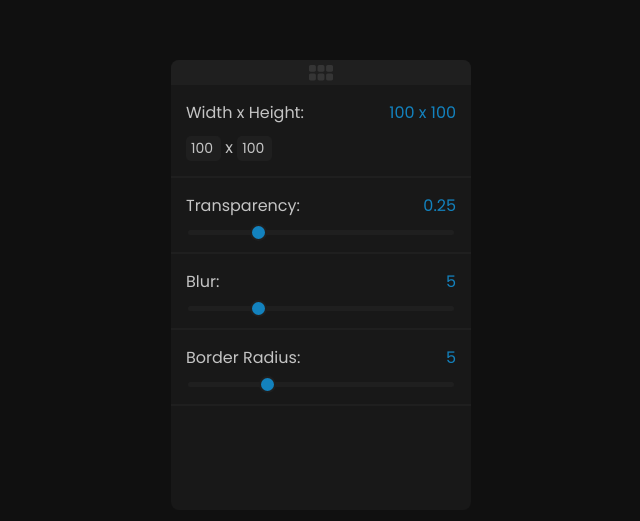
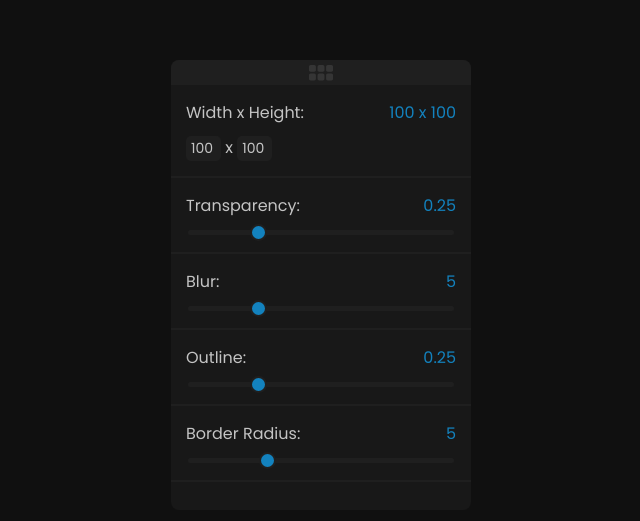
Before and after one commit to bedirhandogan/css-glass-creator, a React (Create React App) app: page / in a window 1280 px wide. Shown: the part 115-636 px from the top of the page, without its empty margins (319-959 px from the left). Built offline with nearby package versions, Linux system fonts and the light colour scheme.

Commit message:
feat(arrangement): outline settings

```diff
--- a/src/components/Layout/Arrangement/index.jsx
+++ b/src/components/Layout/Arrangement/index.jsx
@@ -9,6 +9,7 @@ export default function Arrangement() {
         height: 100,
         transparency: 25,
         blur: 5,
+        outline: 25,
         radius: 5,
     });
 
@@ -28,6 +29,9 @@ export default function Arrangement() {
                 break;
             case 'blur':
                 setValues({...values, blur: event.target.value});
+                break;
+            case 'outline':
+                setValues({...values, outline: event.target.value});
                 break;
             default:
                 break;
@@ -66,6 +70,11 @@ export default function Arrangement() {
             </div>
 
             <div className={'section'}>
+                <h3> Outline: <span className={'value'}>{values.outline <= 99 ? `0.${values.outline}` : '1'}</span> </h3>
+                <input type={'range'} value={values.outline} onChange={event =>  handler('outline', event)}></input>
+            </div>
+
+            <div className={'section'}>
                 <h3> Border Radius: <span className={'value'}>{values.radius}</span> </h3>
                 <input type={'range'} min={1} max={15} value={values.radius} onChange={event =>  handler('radius', event)}></input>
             </div>
```
